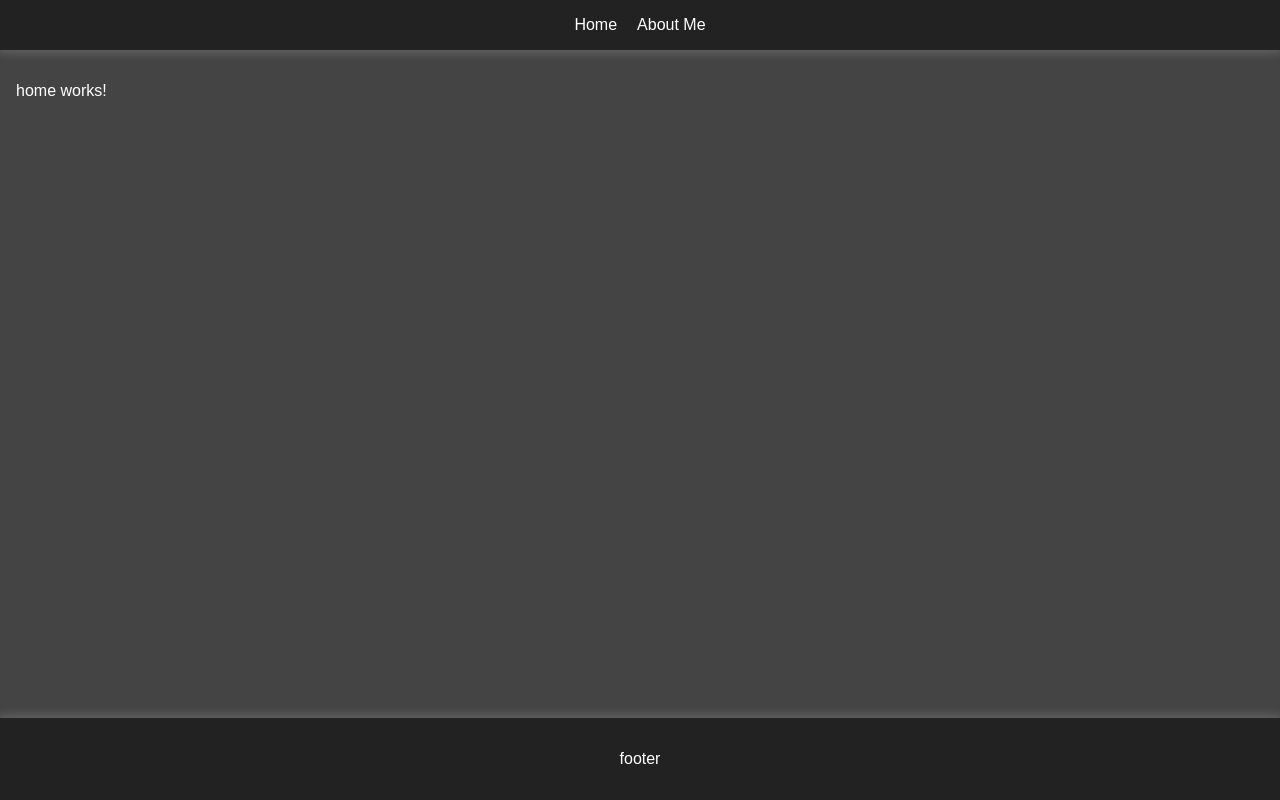
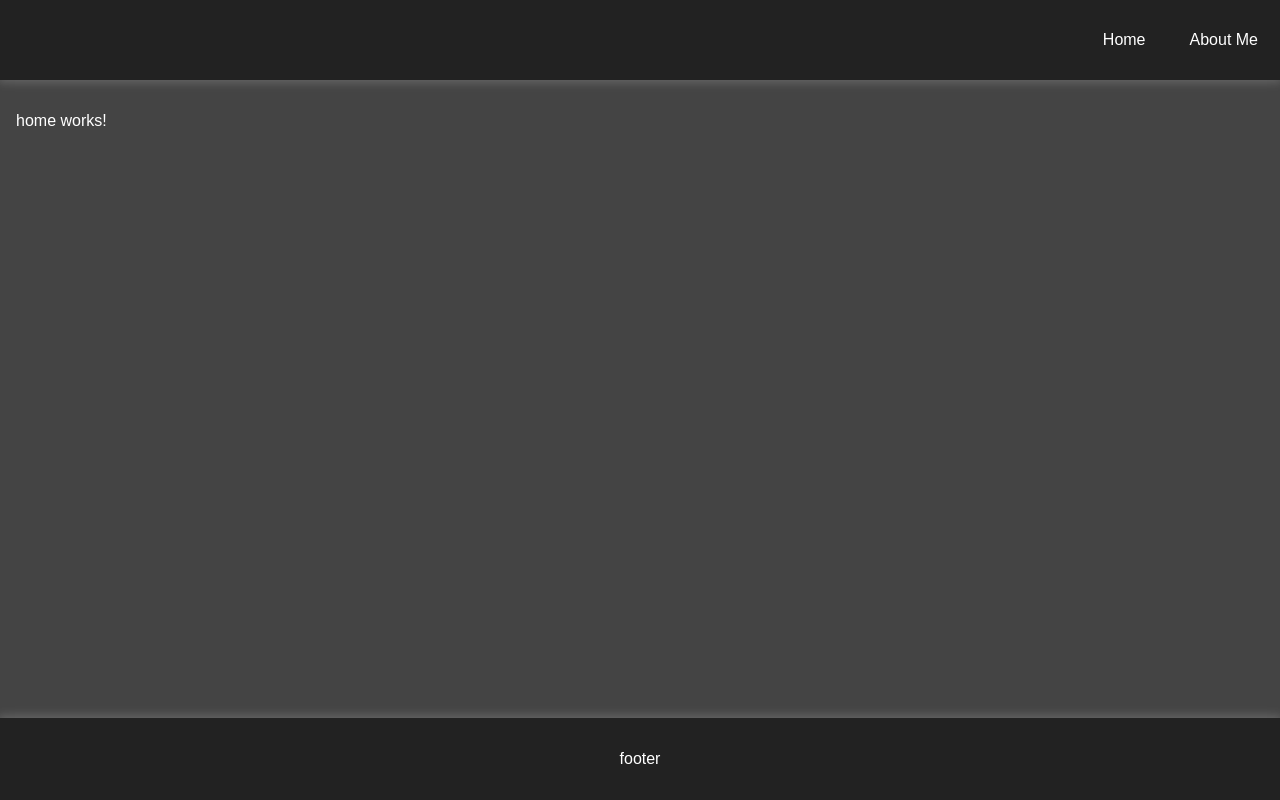
Before and after one commit to Czatar/Personal-Website, an Angular app in the folder website-app/: page / in a window 1280 px wide. Built offline with nearby package versions, Linux system fonts and the light colour scheme.

Commit message:
Update css

```diff
--- a/website-app/src/app/header/header.component.css
+++ b/website-app/src/app/header/header.component.css
@@ -1,24 +1,42 @@
+@keyframes slideIn {
+  from {
+    transform: translateX(100%);
+    opacity: 0;
+  }
+  to {
+    transform: translateX(0);
+    opacity: 1;
+  }
+}
+
 .header {
-  padding: 1rem;
   text-align: center;
+  overflow: hidden;
   width: 100%;
+  height: 10vh;
   box-sizing: border-box;
   position: relative;
   z-index: 1;
+  display: flex;
+  justify-content: flex-end;
+  align-items: center;
 }
 
 .nav-link {
   color: white;
-  margin: 0 10px;
+  height: 90%;
+  margin: 2px;
+  display: flex;
+  align-items: center;
   text-decoration: none;
-}
-
-.nav-link.active {
-  font-weight: bold;
-  text-decoration: underline;
+  padding: 0 20px;
+  border: none;
+  border-radius: 5px;
+  transition: background-color 0.3s, border-color 0.3s;
+  animation: slideIn 1s ease-out forwards; /* Apply the slide-in animation */
+  opacity: 0; /* Start with invisible state */
 }
 
 .nav-link:hover {
-  text-decoration: underline;
   background-color: rgba(255, 255, 255, 0.1);
 }
--- a/website-app/src/app/header/header.component.html
+++ b/website-app/src/app/header/header.component.html
@@ -1,4 +1,4 @@
 <nav class="header meta-color glow">
-    <a routerLink="/" class="nav-link">Home</a>
-    <a routerLink="/about" class="nav-link">About Me</a>
+  <a routerLink="/" class="nav-link">Home</a>
+  <a routerLink="/about" class="nav-link">About Me</a>
 </nav>
```
